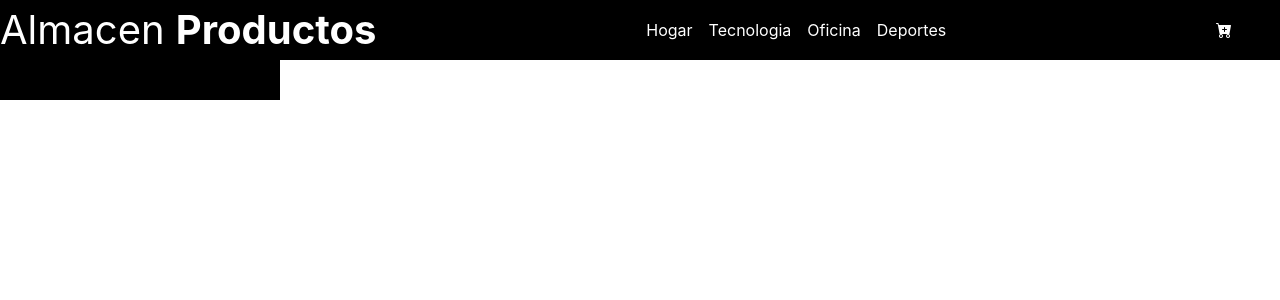
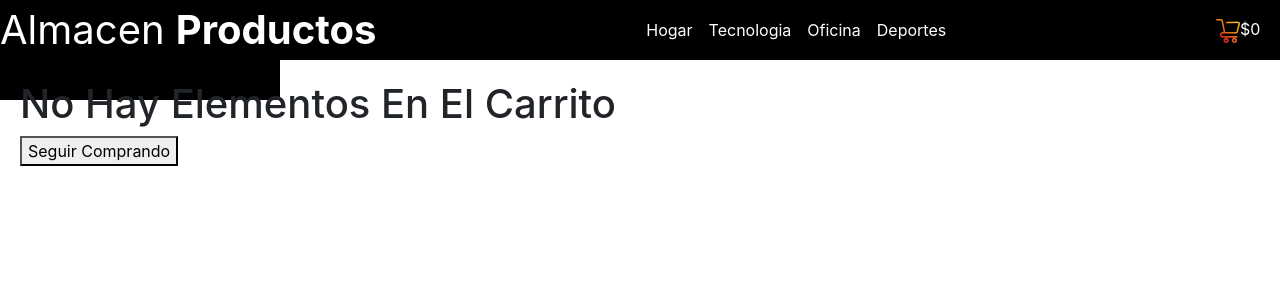
Before and after one commit to jilecar/pre-entregaCalderonRubio-React, a React (Create React App) app: page /cart in a window 1280 px wide. Shown: the top 300 px of the page. Built offline with nearby package versions, Linux system fonts and the light colour scheme.

Commit message:
carrito funcionando

```diff
--- a/src/components/CartView.jsx
+++ b/src/components/CartView.jsx
@@ -0,0 +1,58 @@
+import React, { useContext } from "react";
+import { Link } from "react-router-dom"; // Importa el componente Link de React Router
+import { CartContext } from "./CartContext";
+
+
+const CartView = () => {
+    const { cart, quitarCart, getTotal } = useContext(CartContext);
+
+    //Algunos estilos - No es la mejor forma, pero son para visualizar mientras organizamos el proyecto
+    const containerStyle = {
+        padding: "20px",
+    };
+
+    const itemContainerStyle = {
+        display: "flex",
+        alignItems: "center",
+        marginBottom: "10px",
+    };
+
+    const imageStyle = {
+        width: "100px",
+        height: "100px",
+        marginRight: "20px",
+    };
+
+    return (
+        <div style={containerStyle}>
+            {cart.length > 0 ? (
+                <div>
+                    {cart.map((item) => (
+                        <div className="cart-item-container" key={item.detalle.id}style={itemContainerStyle}>
+                            <span>{item.detalle.nombre}</span>
+                            <span>{item.detalle.precio}</span>
+                            <img src={item.detalle.imagen} alt="imagen producto"style={imageStyle} />
+                            <span>Cantidad: {item.cantidad}</span>
+                            <button onClick={() => quitarCart(item.detalle.id)}>
+                                Eliminar
+                            </button>
+                        </div>
+                    ))}
+                    <div>
+                        <h2>Precio Total: {getTotal()}</h2>
+                        <button>Confirmar Compra</button>
+                    </div>
+                </div>
+            ) : (
+                <div className="cart-container">
+                    <h1>No Hay Elementos En El Carrito</h1>
+                    <Link to="/"> {/* Utiliza Link para crear un enlace */}
+                        <button className="button">Seguir Comprando</button>
+                    </Link>
+                </div>
+            )}
+        </div>
+    );
+};
+
+export default CartView;
--- a/src/components/CartWidget.jsx
+++ b/src/components/CartWidget.jsx
@@ -1,14 +1,21 @@
-import React from "react";
+import React, { useContext } from "react";
+import { Link } from "react-router-dom";
+import { CartContext } from "./CartContext";
+import carticon from "../asset/carticon.png"; // Importa la imagen del carrito
+
+//Deseo que siempre este visible, aplicando los cambios a medida que el usuario va agregando los productos
 
 export const Cartwidget = () => {
-    const itemCount = 0;//Se deja en 1 para que aparezca junto al carrito
+    const { getTotal } = useContext(CartContext);
+
     return (
         <div className="cart-widget">
-            <i className="bi bi-cart-plus-fill"></i>
-            {itemCount > 1 && (
-                <span className="badge bg-danger notification-badge">{itemCount}</span>
-            )}
+            <Link to="/cart">
+                <img src={carticon} alt="Carrito" className="icon" />
+                <span className="cantidad">${getTotal()}</span>
+            </Link>
         </div>
-    );
-}
+    )
+};
+
 export default Cartwidget;
--- a/src/components/Checkout.jsx
+++ b/src/components/Checkout.jsx
@@ -18,7 +18,7 @@ import FormularioOrden from './FormularioOrden';
     return (
         <div>
           <h1>Realizar Compra</h1>
-          <FormularioOrden onConfirm={crearOrden}/>
+          {/*<FormularioOrden onConfirm={crearOrden}/>*/}
 
            <Button onClick ={crearOrden} variant='dark'>Realizar Compra</Button>
         </div>
--- a/src/components/FormularioOrden.jsx
+++ b/src/components/FormularioOrden.jsx
@@ -1,4 +1,4 @@
-import { Timestamp, writeBatch } from 'firebase/firestore';
+/*import { Timestamp, writeBatch } from 'firebase/firestore';
 import React, { useContext, useState } from 'react';
 
 function FormularioOrden({onConfirm}) {
@@ -6,22 +6,12 @@ function FormularioOrden({onConfirm}) {
   const [telefono, setTelefono] = useState('');
   const [email, setEmail] = useState('');
 
-  const handleNombreChange = (e) => {
-    setNombre(e.target.value);
-  };
-
-  const handleTelefonoChange = (e) => {
-    setTelefono(e.target.value);
-  };
-
-  const handleEmailChange = (e) => {
-    setEmail(e.target.value);
-  };
-
-  const handleSubmit = (e) => {
-    e.preventDefault();
-    // Aquí puedes realizar alguna acción con los datos del formulario, como enviarlos a un servidor
-  };
+  const handleConfirm=(event)=>{
+    event.preventDefault()
+    const UserData={
+      nombre, telefono,email}
+      onConfirm(UserData)
+  }
 
   return (
     <div className="formulario-container">
@@ -60,4 +50,4 @@ function FormularioOrden({onConfirm}) {
   );
 }
 
-export default FormularioOrden;
+export default FormularioOrden;*/
--- a/src/components/ItemListContainer.jsx
+++ b/src/components/ItemListContainer.jsx
@@ -3,6 +3,8 @@ import { useParams, Link } from 'react-router-dom';
 import { Card, Col, Row, Container } from 'react-bootstrap';
 import { db } from '../firebase/cliente';
 import {getDocs, collection, query, where, getDoc,} from 'firebase/firestore';
+
+//pendiente aplicar estilos para mejorar la visulización
 
 export default function ItemListContainer() {
   const [productos, setProductos] = useState([]);
--- a/src/router/Router.jsx
+++ b/src/router/Router.jsx
@@ -6,6 +6,7 @@ import { BrowserRouter, Routes, Route } from 'react-router-dom'
 import { CartProvider } from "../components/CartContext";
 import ItemDetailContainer from "../components/ItemDetailContainer";
 import Checkout from "../components/Checkout";
+import CartView from "../components/CartView";
 
 export default function Router() {
   return (
@@ -17,7 +18,7 @@ export default function Router() {
         {/*Busqueda de categorias por id */}
         <Route path="/categoria/:categoria" element={<ItemListContainer />} />
         <Route path="/detalle/:id" element={<ItemDetailContainer />} />
-        {/*<Route path="/cart" element={<CartView />}/>*/}
+        <Route path="/cart" element={<CartView />}/>
         <Route path="/Checkout" element={<Checkout />}/>
       </Routes>
     </BrowserRouter>
```
Also changed, not shown: src/asset/carticon.png (added).
